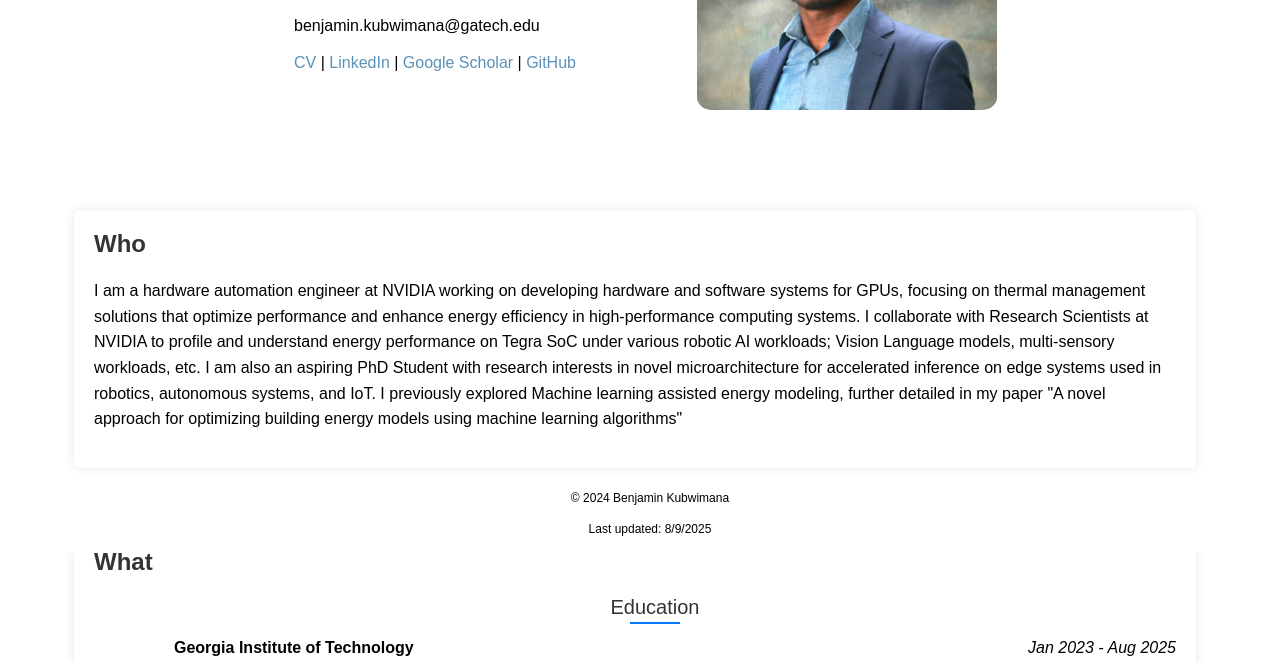
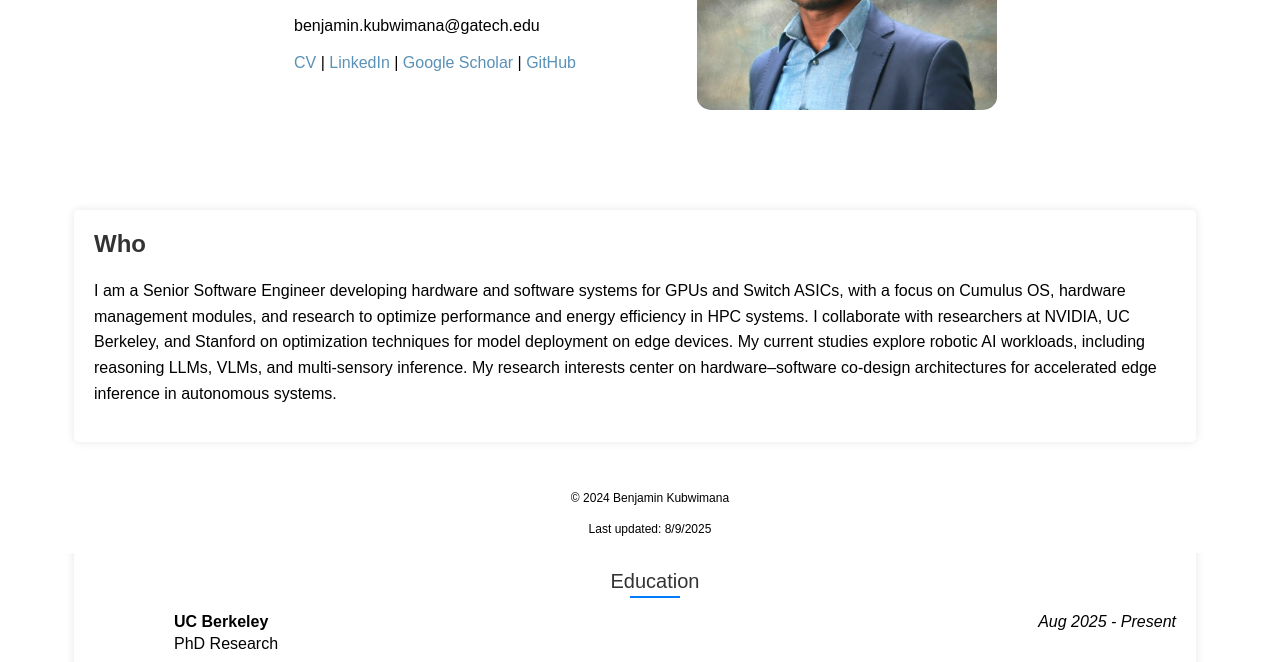
Before and after one commit to bkubwimana/bkubwimana.github.io, a plain HTML site: page index.html in a window 1280 px wide. Shown: the part 247-909 px from the top of the page. Drawn offline with Linux system fonts and the light colour scheme.

Commit message:
updated website with new research info

```diff
--- a/index.html
+++ b/index.html
@@ -51,15 +51,12 @@
     <section id="Who">
         <h2>Who</h2>
         <p>
-            I am a hardware automation engineer at NVIDIA working on developing hardware and software systems for GPUs,
-            focusing on thermal management solutions that optimize performance and enhance energy efficiency in
-            high-performance computing systems.
-            I collaborate with Research Scientists at NVIDIA to profile and understand energy performance on Tegra SoC
-            under various robotic AI workloads; Vision Language models, multi-sensory workloads, etc.
-            I am also an aspiring PhD Student with research interests in novel microarchitecture for accelerated
-            inference on edge systems used in robotics, autonomous systems, and IoT.
-            I previously explored Machine learning assisted energy modeling, further detailed in my paper "A novel
-            approach for optimizing building energy models using machine learning algorithms"
+            I am a Senior Software Engineer developing hardware and software systems for GPUs and Switch ASICs, with a
+            focus on Cumulus OS, hardware management modules, and research to optimize performance and energy efficiency
+            in HPC systems. I collaborate with researchers at NVIDIA, UC Berkeley, and Stanford
+            on optimization techniques for model deployment on edge devices. My current studies explore robotic AI workloads,
+            including reasoning LLMs, VLMs, and multi-sensory inference. My research interests center on
+            hardware–software co-design architectures for accelerated edge inference in autonomous systems.
         </p>
     </section>
 
@@ -68,6 +65,15 @@
         <ul>
             <h3>Education</h3>
             <ul class="education-list">
+                <li>
+                    <div class="education-item">
+                        <strong>
+                            UC Berkeley
+                            <span class="dates">Aug 2025 - Present</span>
+                        </strong>
+                        <p>PhD Research</p>
+                    </div>
+                </li>
                 <li>
                     <div class="education-item">
                         <strong>
@@ -102,7 +108,7 @@
             <ul class="experience-list">
                 <li>
                     <div class="experience-item">
-                        <p class="job-title">Hardware Automation Engineer</p>
+                        <p class="job-title">Senior Software Engineer</p>
                         <div class="company-info">
                             <strong>NVIDIA Corporation</strong>
                             <span class="dates">Dec 2022 - Present</span>
```
